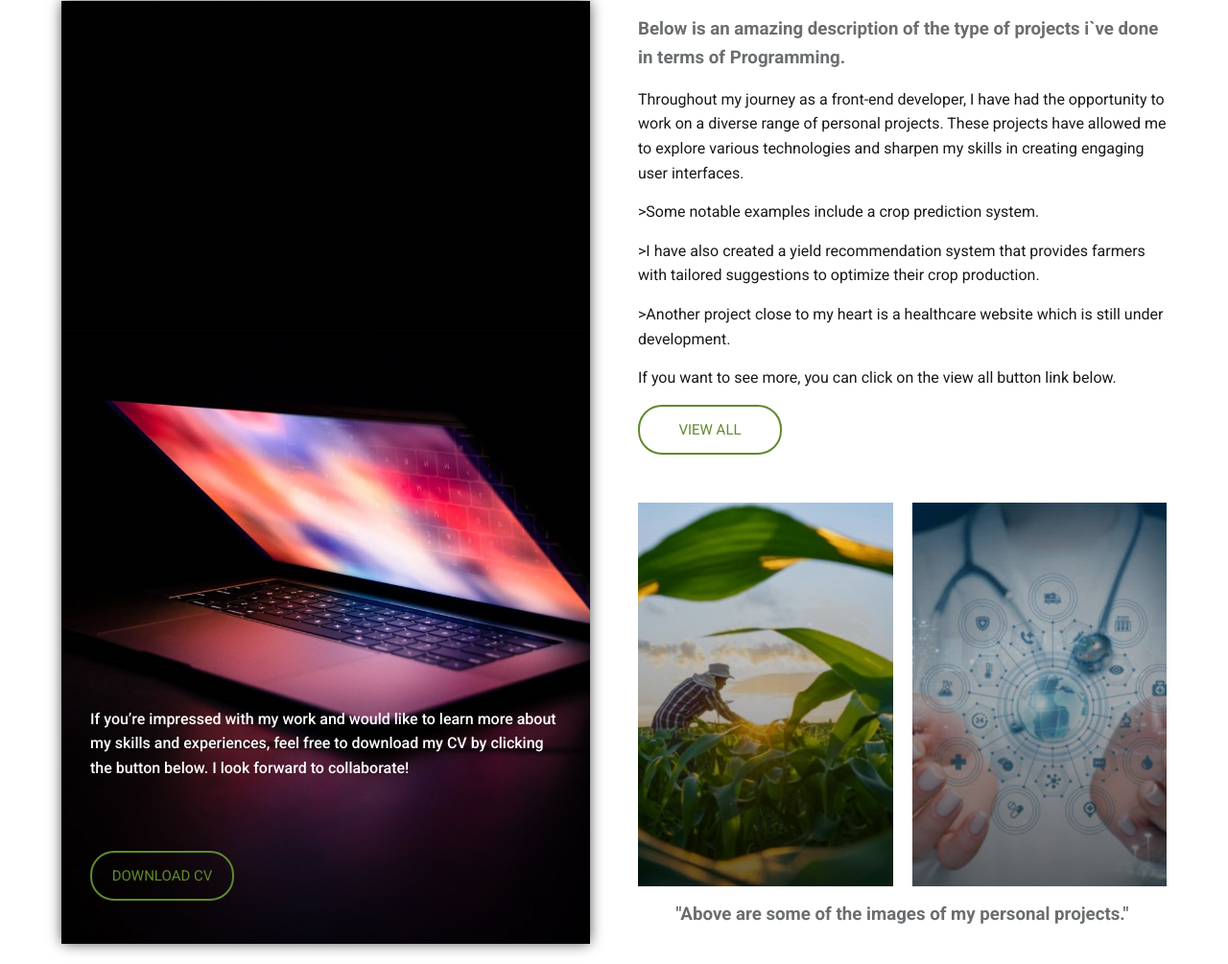
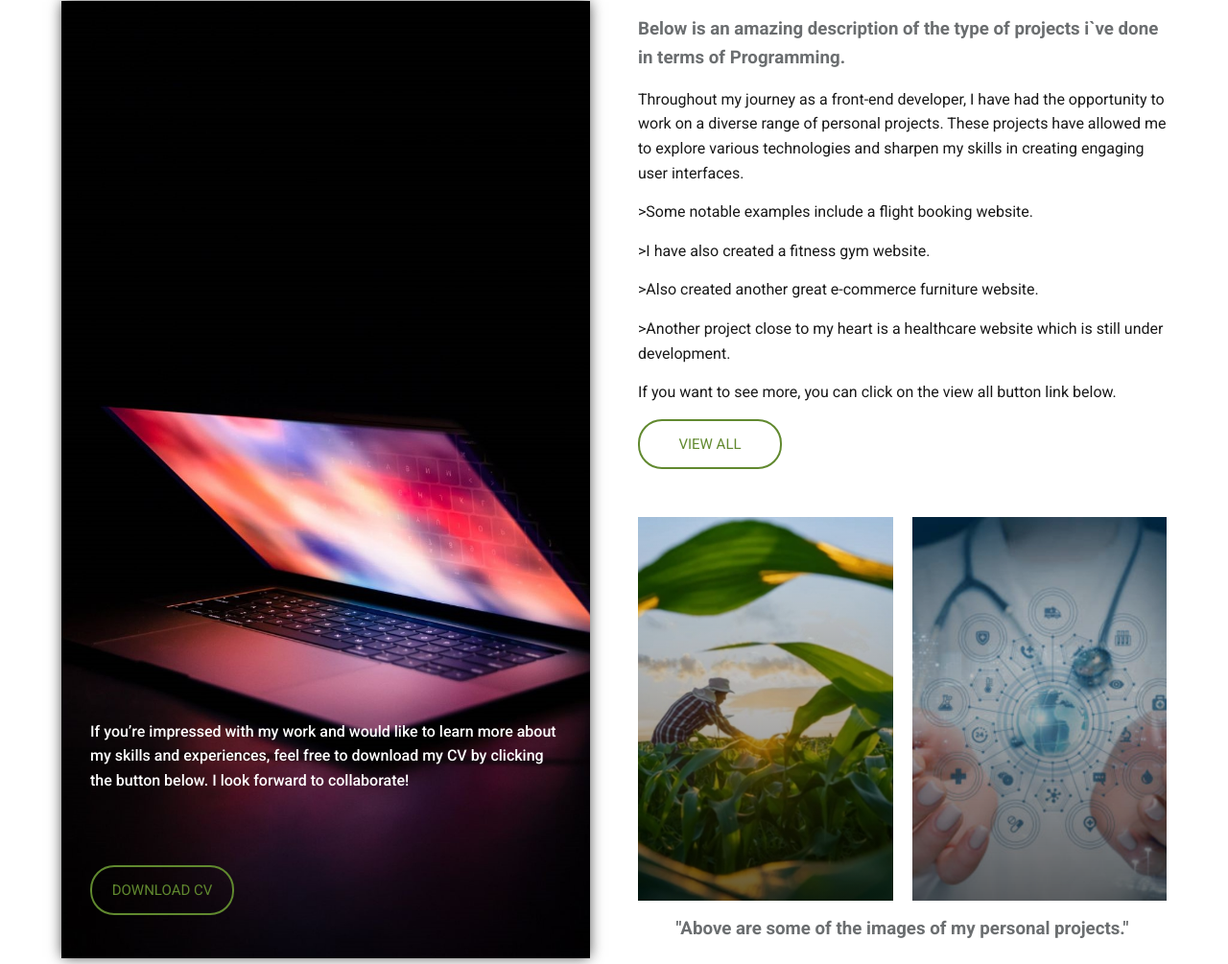
Before and after one commit to Ryckoh/My.Official.Website, a plain HTML site: page index.html in a window 1280 px wide. Shown: the part 839-1844 px from the top of the page at 96% size. Drawn offline with Linux system fonts and the light colour scheme.

Commit message:
Update index.html

```diff
--- a/index.html
+++ b/index.html
@@ -92,9 +92,9 @@
                             work on a diverse range of personal projects. These projects have allowed me to
                             explore various technologies and sharpen my skills in creating engaging user
                             interfaces.</p>
-                        <p> >Some notable examples include a crop prediction system.</p>
-                        <p> >I have also created a yield recommendation system that provides farmers
-                            with tailored suggestions to optimize their crop production.</p>
+                        <p> >Some notable examples include a flight booking website.</p>
+                        <p> >I have also created a fitness gym website.</p>
+                        <p> >Also created another great e-commerce furniture website.</p>
                         <p> >Another project close to my heart is a healthcare website which is still under development.</p>
                        <p>If you want to see more, you can click on the view all button link below.</p>
                         <a href = "https://ryckoh.github.io/Projects.section/" class = "btn">view all</a>
```
